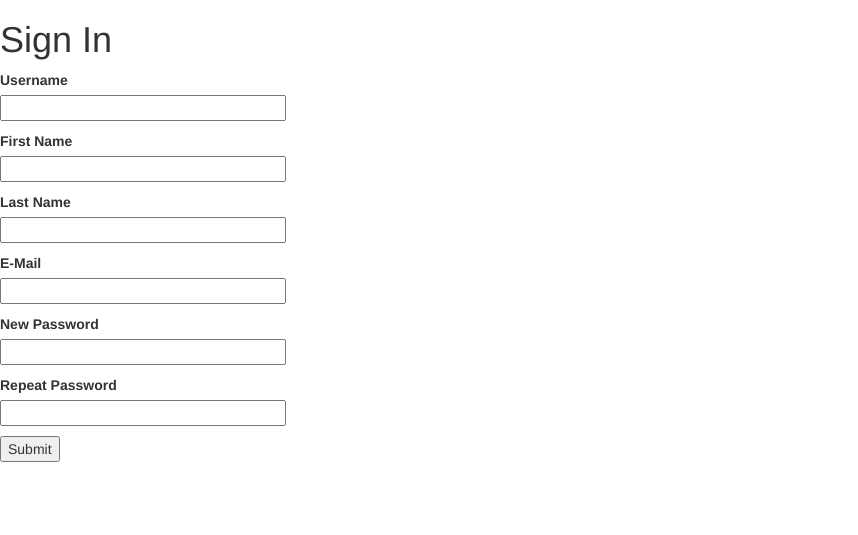
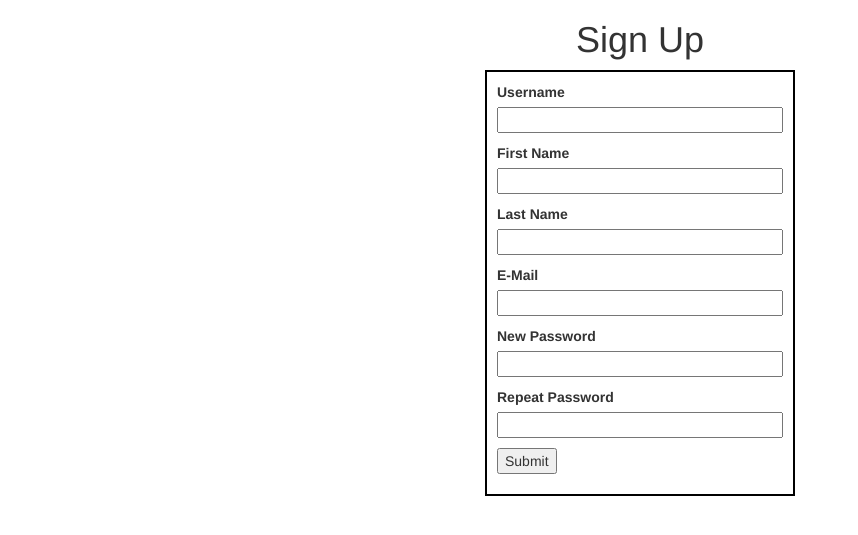
Before and after one commit to voidiker66/EvoLution, a Flask app: page /signup in a window 1280 px wide. Shown: the part 52-587 px from the top of the page, without its empty margins (0-858 px from the left). Run offline with Flask 2, Linux system fonts and the light colour scheme; some libraries are stand-ins or nearby versions.

Commit message:
signup crashes when passwords do not match

```diff
--- a/app.py
+++ b/app.py
@@ -139,7 +139,7 @@
 	username = TextField('Username', validators=[validators.Required()])
 	email = TextField('E-Mail', validators=[validators.Required(), validators.Email()])
 	password = PasswordField('New Password', [
-		validators.DataRequired(),
+		validators.Required(),
 		validators.EqualTo('confirm', message='Passwords must match')
 	])
 	confirm = PasswordField('Repeat Password')
--- a/static/style.css
+++ b/static/style.css
@@ -1,6 +1,6 @@
-body {
-	background-color: cyan;
-}
+/*body {
+	text-align: center;
+}*/
 
 .dash-pic {
 	width: 100%;
@@ -16,3 +16,15 @@
 td {
 	border-bottom: solid #000000 2px;
 }
+
+.evo-form {
+	display: inline-block;
+	text-align: left;
+	padding: 10px;
+	border: solid #000000 2px;
+	left: 10px;
+}
+
+.form-parent {
+	text-align: center;
+}
--- a/templates/addition.html
+++ b/templates/addition.html
@@ -5,8 +5,9 @@
 {% endblock %}
 
 {% block body %}
+<div class="form-parent">
 <h1>Add New Animal</h1>
-<form action="" method="post" enctype="multipart/form-data">
+<form action="" method="post" enctype="multipart/form-data" class="evo-form">
         {{ form.hidden_tag() }}
         <p>
             {{ form.name.label }}<br>
@@ -27,6 +28,7 @@
 
         <p>{{ form.submit() }}</p>
     </form>
+</div>
 
 
 <script charset="utf-8" type="text/javascript">
--- a/templates/login.html
+++ b/templates/login.html
@@ -5,8 +5,9 @@
 {% endblock %}
 
 {% block body %}
+<div class="form-parent">
     <h1>Sign In</h1>
-    <form action="" method="post" novalidate>
+    <form action="" method="post" novalidate class="evo-form">
         {{ form.hidden_tag() }}
         <p>
             {{ form.username.label }}<br>
@@ -19,4 +20,5 @@
 
         <p>{{ form.submit() }}</p>
     </form>
+</div>
 {% endblock %}
--- a/templates/register.html
+++ b/templates/register.html
@@ -5,8 +5,9 @@
 {% endblock %}
 
 {% block body %}
-    <h1>Sign In</h1>
-    <form action="" method="post" novalidate>
+<div class="form-parent">
+    <h1>Sign Up</h1>
+    <form action="" method="post" novalidate class="evo-form">
         {{ form.hidden_tag() }}
         <p>
             {{ form.username.label }}<br>
@@ -35,4 +36,5 @@
 
         <p>{{ form.submit() }}</p>
     </form>
+</div>
 {% endblock %}
```
Also changed, not shown: 1 other file.
